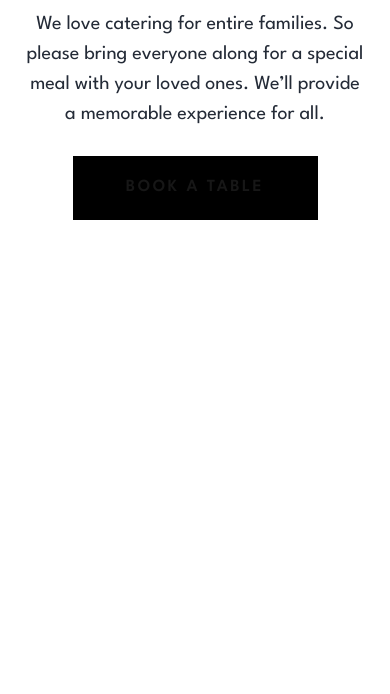
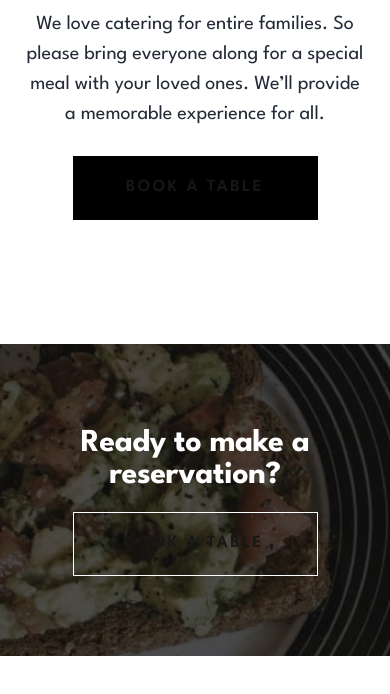
Before and after one commit to shaversj/dine-restaurant-website, a Next.js app: page / in a window 390 px wide. Shown: the part 4512-5206 px from the top of the page. Before the commit the page ends 4856 px from the top, so only its background shows below. Built offline with nearby package versions, Linux system fonts and the light colour scheme.

Commit message:
Add tablet and mobile layout to final 2 sections

```diff
--- a/src/app/page.tsx
+++ b/src/app/page.tsx
@@ -164,7 +164,7 @@ export default function Home() {
       <section className={"bg-white pt-20 md:pt-0"}>
         <img src={"/images/patterns/pattern-curve-top-right.svg"} className={"absolute z-10 hidden translate-x-[-350px] md:block"} alt="Pattern" />
         <img src={"/images/patterns/pattern-lines.svg"} alt={"Lines"} className={"absolute z-30 hidden md:block md:translate-x-[37px] md:translate-y-[82px] lg:translate-x-[125px] lg:translate-y-[122px]"} />
-        <div className={"flex flex-col px-6 pb-[124px] md:px-[40px] md:pt-[120px] lg:flex-row lg:items-center lg:gap-x-[125px] lg:px-[165px] lg:pt-[160px] lg:pb-[160px]"}>
+        <div className={"flex flex-col px-6 pb-[124px] md:px-[40px] md:pt-[120px] md:pb-[120px] lg:flex-row lg:items-center lg:gap-x-[125px] lg:px-[165px] lg:pt-[160px] lg:pb-[160px]"}>
           <picture>
             <source media="(max-width: 767px)" srcSet={eventImages[eventName as keyof typeof eventImages]["mobile"]} />
             <source media="(max-width: 1023px)" srcSet={eventImages[eventName as keyof typeof eventImages]["tablet"]} />
@@ -197,30 +197,34 @@ export default function Home() {
         </div>
       </section>
 
-      {/*<section className={"flex h-[240px] items-center gap-x-[250px] bg-[url('/images/homepage/ready-bg-desktop.jpg')] bg-cover bg-no-repeat px-[165px]"}>*/}
-      {/*  <h3 className={"text-heading-lg text-white"}>Ready to make a reservation?</h3>*/}
-      {/*  <button className={"button-primary ml-auto border border-white"}>*/}
-      {/*    <span className={"text-button-primary"}>Book a table</span>*/}
-      {/*  </button>*/}
-      {/*</section>*/}
+      <section
+        className={
+          "flex flex-col items-center bg-[url('/images/homepage/ready-bg-mobile.jpg')] bg-cover bg-no-repeat px-6 pt-[84px] pb-[80px] md:bg-[url('/images/homepage/ready-bg-tablet.jpg')] md:pt-[72px] md:pb-[64px] md:pl-[66px] lg:h-[240px] lg:flex-row lg:gap-x-[250px] lg:bg-[url('/images/homepage/ready-bg-desktop.jpg')] lg:px-[165px]"
+        }
+      >
+        <h3 className={"text-heading-lg text-center text-white lg:text-left"}>Ready to make a reservation?</h3>
+        <button className={"button-primary mt-5 border border-white md:mt-6 lg:mt-0 lg:ml-auto"}>
+          <span className={"text-button-primary"}>Book a table</span>
+        </button>
+      </section>
 
-      {/*<footer className={"text-footer h-[240px] px-[165px]"}>*/}
-      {/*  <div className={"flex items-start pt-20"}>*/}
-      {/*    <Image src={"/images/logo.svg"} alt="Logo" width={103} height={40} />*/}
-      {/*    <div className={"ml-auto flex w-[814px]"}>*/}
-      {/*      <div>*/}
-      {/*        <p>Marthwaite, Sedbergh</p>*/}
-      {/*        <p>Cumbria</p>*/}
-      {/*        <a href={"tel:+00441234567"}>+00 44 1234 4567</a>*/}
-      {/*      </div>*/}
-      {/*      <div className={"ml-auto w-[446px]"}>*/}
-      {/*        <p>Open Times</p>*/}
-      {/*        <p>MON - FRI: 09:00 AM - 10:00 PM</p>*/}
-      {/*        <p>SAT - SUN: 09:00 AM - 11:30 PM</p>*/}
-      {/*      </div>*/}
-      {/*    </div>*/}
-      {/*  </div>*/}
-      {/*</footer>*/}
+      <footer className={"text-footer h-[240px] px-6 md:px-[40px] lg:px-[165px]"}>
+        <div className={"flex flex-col items-center py-20 md:flex-row md:items-start md:gap-x-[129.58px] md:py-16"}>
+          <Image src={"/images/logo.svg"} alt="Logo" width={103} height={40} />
+          <div className={"flex flex-col pt-[42px] text-center md:pt-0 md:text-left lg:ml-auto lg:w-[814px] lg:flex-row"}>
+            <div>
+              <p>Marthwaite, Sedbergh</p>
+              <p>Cumbria</p>
+              <a href={"tel:+00441234567"}>+00 44 1234 4567</a>
+            </div>
+            <div className={"pt-8 lg:ml-auto lg:w-[446px] lg:pt-0"}>
+              <p>Open Times</p>
+              <p>MON - FRI: 09:00 AM - 10:00 PM</p>
+              <p>SAT - SUN: 09:00 AM - 11:30 PM</p>
+            </div>
+          </div>
+        </div>
+      </footer>
     </div>
   );
 }
```
